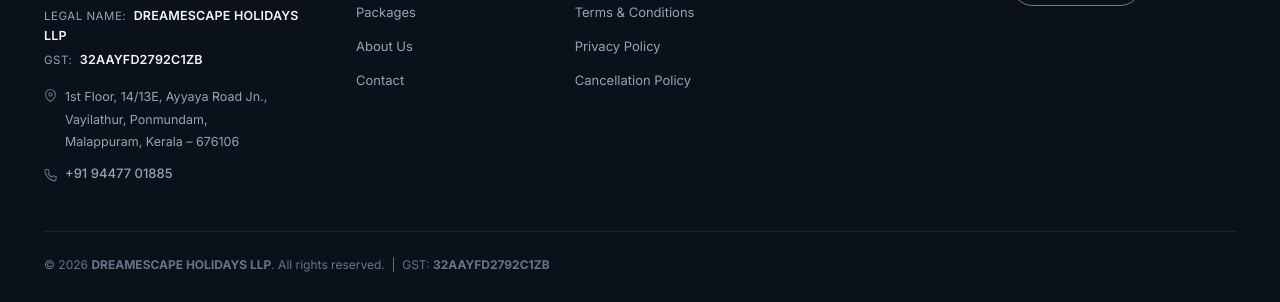
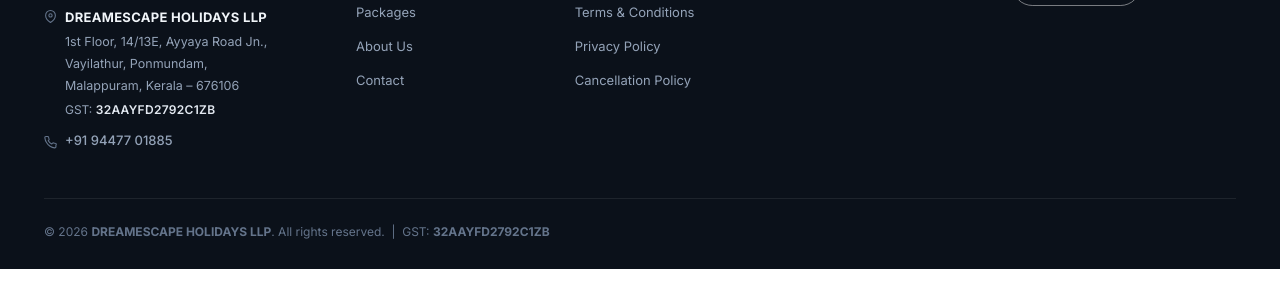
Before and after one commit to Renj-krish/dreamspace, a plain HTML site: page index.html in a window 1280 px wide. Shown: the part 2213-2515 px from the top of the page. After the commit the page ends 2482 px from the top, so only its background shows below. Drawn offline with nearby package versions, Linux system fonts and the light colour scheme; a web font is replaced by a local one.

Commit message:
Show DREAMESCAPE HOLIDAYS LLP directly with address without label prefix

```diff
--- a/index.html
+++ b/index.html
@@ -729,15 +729,15 @@
             </div>
           </a>
           <p class="footer-tagline">Explore Beyond Boundaries</p>
-          <div class="footer-legal-info">
-            <p class="footer-legal-item"><span class="legal-label">Legal Name:</span> <strong>DREAMESCAPE HOLIDAYS LLP</strong></p>
-            <p class="footer-legal-item"><span class="legal-label">GST:</span> <strong>32AAYFD2792C1ZB</strong></p>
-          </div>
           <address class="footer-address">
             <svg class="footer-addr-icon" viewBox="0 0 24 24" width="13" height="13" stroke="currentColor" stroke-width="2" fill="none" stroke-linecap="round" stroke-linejoin="round"><path d="M21 10c0 7-9 13-9 13s-9-6-9-13a9 9 0 0 1 18 0z"></path><circle cx="12" cy="10" r="3"></circle></svg>
-            1st Floor, 14/13E, Ayyaya Road Jn.,<br>
-            Vayilathur, Ponmundam,<br>
-            Malappuram, Kerala &ndash; 676106
+            <div class="footer-addr-text">
+              <strong class="footer-entity-name">DREAMESCAPE HOLIDAYS LLP</strong><br>
+              1st Floor, 14/13E, Ayyaya Road Jn.,<br>
+              Vayilathur, Ponmundam,<br>
+              Malappuram, Kerala &ndash; 676106<br>
+              <span class="footer-gst-line">GST: <strong>32AAYFD2792C1ZB</strong></span>
+            </div>
           </address>
           <a href="tel:+919447701885" class="footer-phone">
             <svg class="footer-addr-icon" viewBox="0 0 24 24" width="13" height="13" stroke="currentColor" stroke-width="2" fill="none" stroke-linecap="round" stroke-linejoin="round"><path d="M22 16.92v3a2 2 0 0 1-2.18 2 19.79 19.79 0 0 1-8.63-3.07A19.5 19.5 0 0 1 4.69 12 19.79 19.79 0 0 1 1.61 3.37 2 2 0 0 1 3.59 1h3a2 2 0 0 1 2 1.72c.127.96.361 1.903.7 2.81a2 2 0 0 1-.45 2.11L7.91 8.56a16 16 0 0 0 6.29 6.29l1.62-1.62a2 2 0 0 1 2.11-.45c.907.339 1.85.573 2.81.7A2 2 0 0 1 22 16.92z"></path></svg>
--- a/styles.css
+++ b/styles.css
@@ -1763,34 +1763,11 @@ ul {
 /* ========================================================== */
 /* FOOTER ADDRESS, PHONE & LEGAL INFO                         */
 /* ========================================================== */
-.footer-legal-info {
-  margin-top: 14px;
+.footer-address {
   font-family: var(--font-body);
   font-size: 12.5px;
   color: var(--text-subtle);
-  line-height: 1.6;
-}
-.footer-legal-item {
-  margin: 0 0 4px;
-}
-.footer-legal-item .legal-label {
-  color: #94a3b8;
-  font-size: 11.5px;
-  text-transform: uppercase;
-  letter-spacing: 0.5px;
-  display: inline-block;
-  margin-right: 4px;
-}
-.footer-legal-item strong {
-  color: #f1f5f9;
-  font-weight: 600;
-  letter-spacing: 0.2px;
-}
-.footer-address {
-  font-family: var(--font-body);
-  font-size: 12.5px;
-  color: var(--text-subtle);
-  margin-top: 12px;
+  margin-top: 14px;
   font-style: normal;
   line-height: 1.8;
   display: flex;
@@ -1798,8 +1775,30 @@ ul {
 }
 .footer-addr-icon {
   flex-shrink: 0;
-  margin-top: 3px;
+  margin-top: 4px;
   color: #64748b;
+}
+.footer-addr-text {
+  line-height: 1.75;
+}
+.footer-entity-name {
+  color: #f1f5f9;
+  font-weight: 700;
+  font-size: 13px;
+  letter-spacing: 0.3px;
+  display: inline-block;
+  margin-bottom: 2px;
+}
+.footer-gst-line {
+  display: inline-block;
+  margin-top: 2px;
+  font-size: 12px;
+  color: var(--text-subtle);
+}
+.footer-gst-line strong {
+  color: #e2e8f0;
+  font-weight: 600;
+  letter-spacing: 0.3px;
 }
 .footer-phone {
   font-family: var(--font-body);
```
